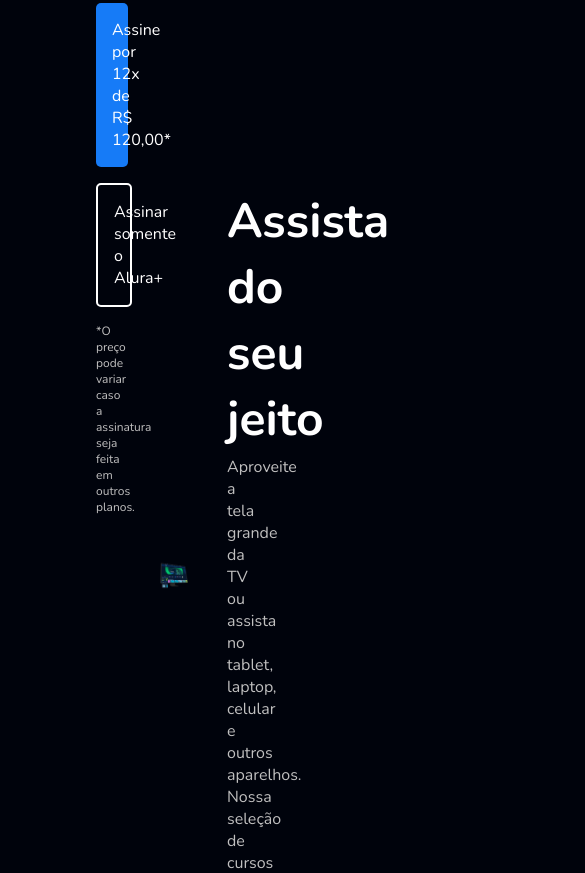
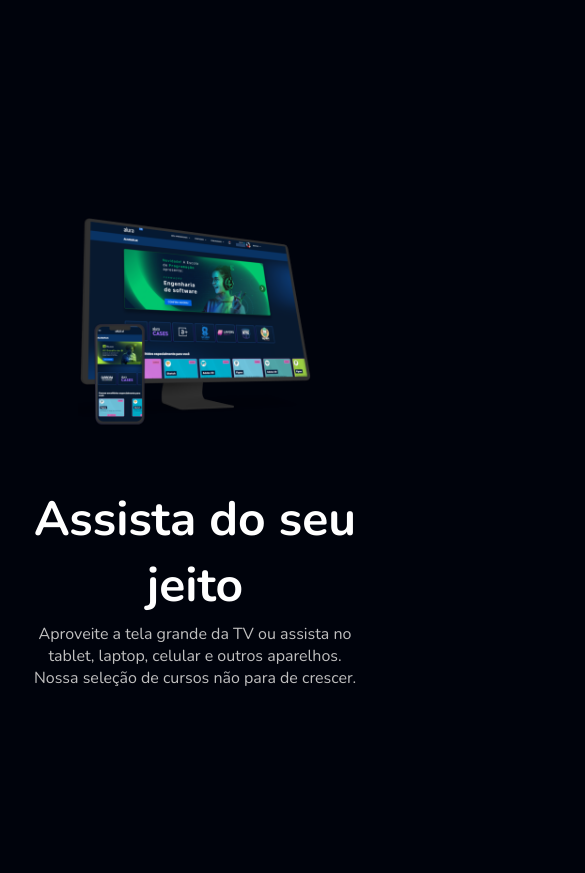
Before and after one commit to timesnew-roman/alura_plus, a plain HTML site: page index.html in a window 390 px wide. Shown: the part 691-1564 px from the top of the page, 585 px wide, since content can reach past the window. Drawn offline with nearby package versions, Linux system fonts and the light colour scheme.

Commit message:
alteracoes mobile

```diff
--- a/styles/styles.css
+++ b/styles/styles.css
@@ -6,7 +6,7 @@
     --botao-azul: #167BF7;
     --cor-de-fundo: #00030C;
     --fonte-prncipal: 'Nunito';
-    --botao-azul-efeito: #66c16d;
+    --botao-azul-efeito: #3c92fa;
 }
 body {
     background-color: var(--cor-de-fundo);
@@ -130,3 +130,31 @@ body {
     background-color: var(--botao-azul-efeito);
     color: var(--cor-de-fundo)
 }
+@media screen and (max-width: 768px) {
+    .container {
+        display: block;
+        background-image: none;
+    }
+    .container__imagem {
+        width: 60vw;
+    }
+    .container__caixa {
+        margin: 2em 2em
+    }
+    .secundario {
+        margin: 0;
+        text-align: center;
+    }
+    .secundario__imagem {
+        width: 60%;
+    }
+    .dispositivos__lista {
+        display: block;
+    }
+    .rodape__lista {
+        display: block;
+        margin-top: 30%;
+    }
+
+
+}
```
